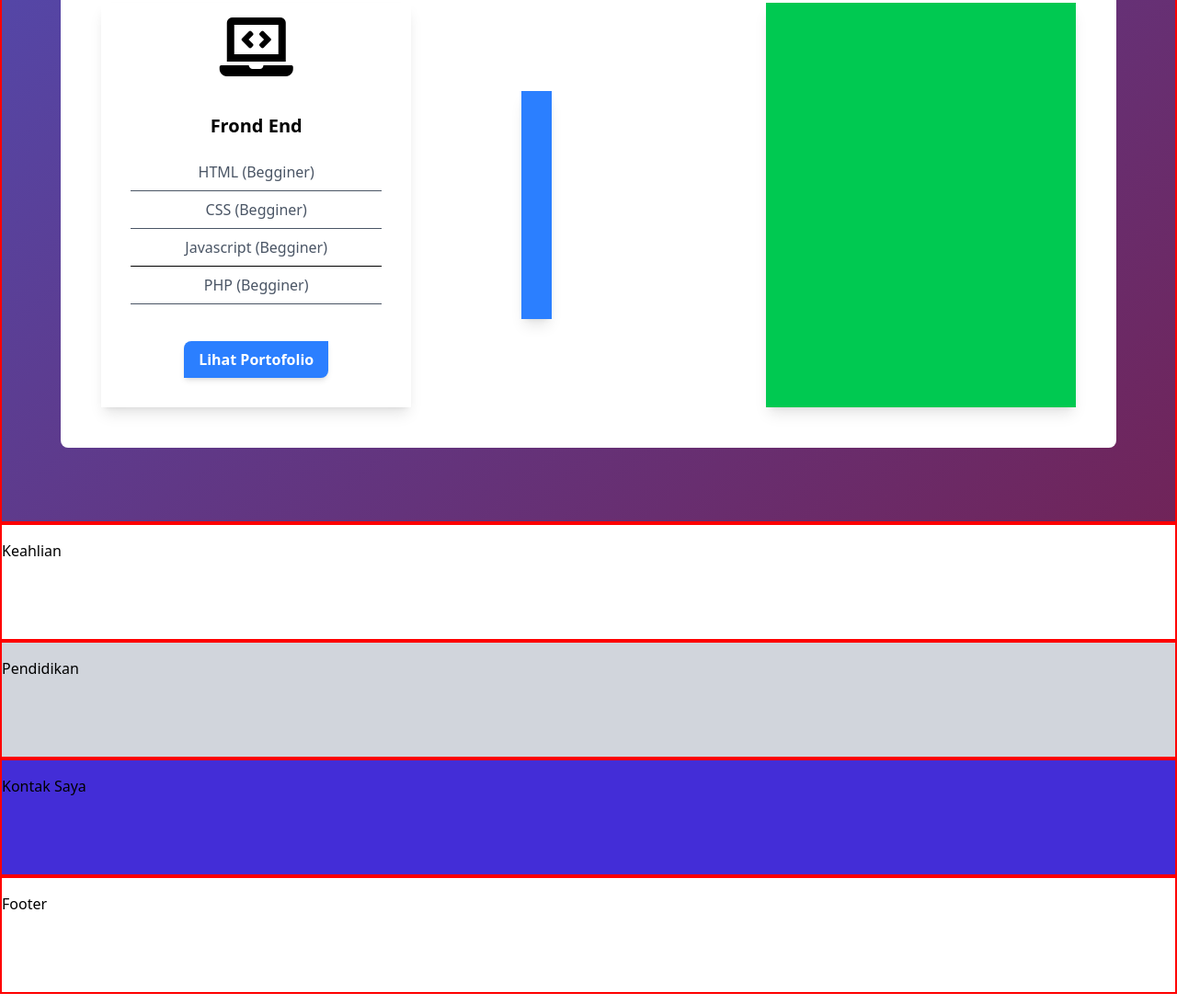
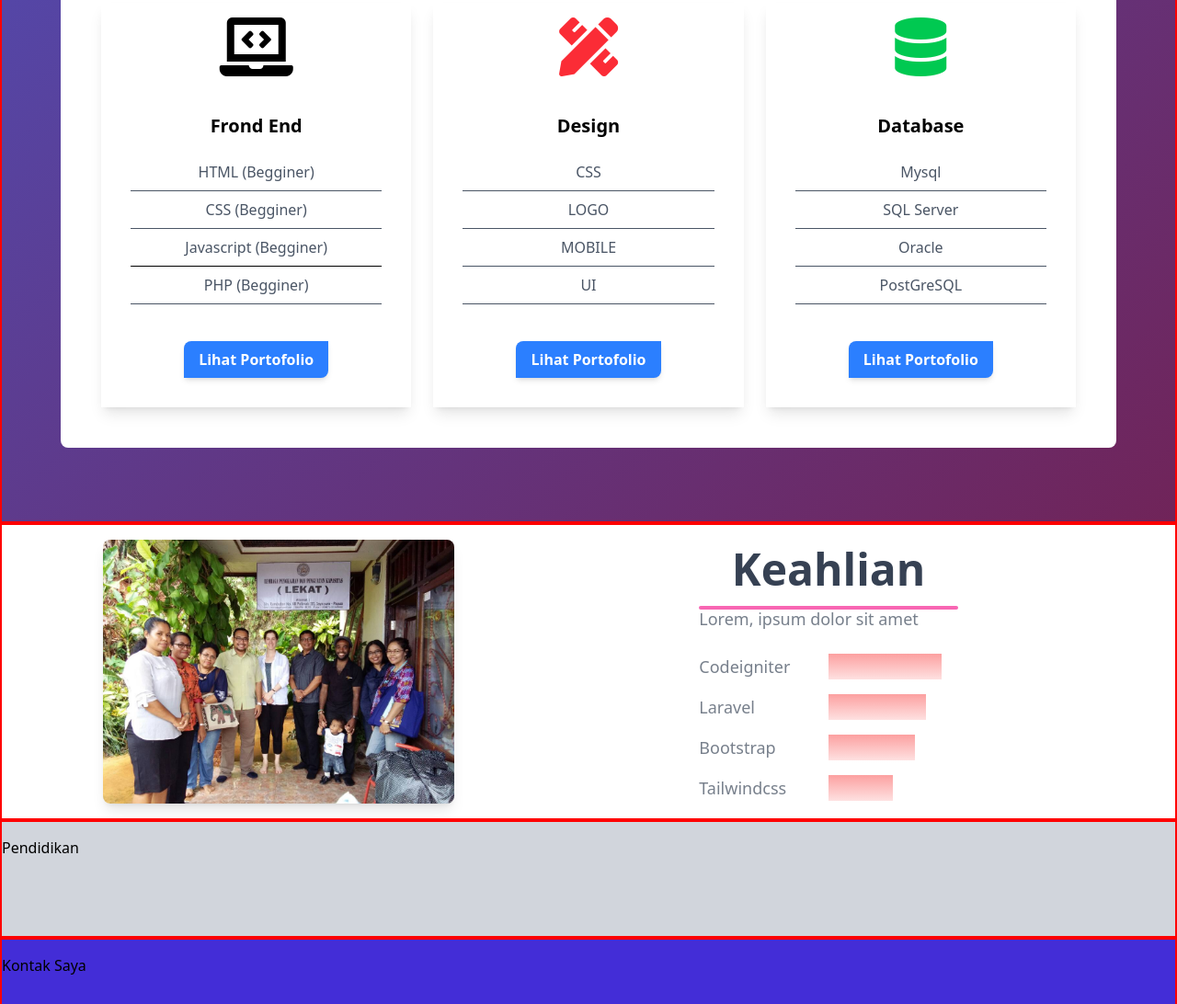
Before and after one commit to StewardIzak/belajar_tailwindcss.github.io, a website: page index.html in a window 1280 px wide. Shown: the part 619-1711 px from the top of the page at 92% size. Drawn offline with Linux system fonts and the light colour scheme.

Commit message:
lanjutan pengembangan menu keahlian

```diff
--- a/index.html
+++ b/index.html
@@ -19,8 +19,13 @@
       .gradient {
         background-image: linear-gradient(to bottom right, #4c51bf, #702459);
       }
+
+      .gradient-skill {
+        background-image: linear-gradient(#fc8181,#fed7d7);
+      }
     </style>
   </head>
+
   <body>
     <!-- Navbar Mulai -->
     <section class="w-screen mx-auto px-4">
@@ -140,20 +145,108 @@
           </div>
           <!-- Button Selesai -->
         </div>
-        <div class="grid grid-cols-1 md:grid-cols-3 bg-white py-4 px-4 md:py-8 md:px-8 m-16 rounded-lg">
-          <div class="max-w-sm shadow-lg px-4 py-4 bg-blue-500 m-3"></div>
+        <!-- Box Kedua mulai -->
+        <div class="max-w-sm shadow-lg px-4 py-4 bg-white m-3 text-center">
+          <i class="fas fa-pencil-ruler fa-4x text-red-500 mb-6"></i>
+          <div class="p-4">
+            <p class="font-bold text-lg md:text-xl mb-6">Design</p>
+            <p class="text-gray-600 text-base mb-2">CSS</p>
+            <hr class="text-gray-600 mb-2" />
+            <p class="text-gray-600 text-base mb-2">LOGO</p>
+            <hr class="text-gray-600 mb-2" />
+            <p class="text-gray-600 text-base mb-2">MOBILE</p>
+            <hr class="text-gray-600 mb-2" />
+            <p class="text-gray-600 text-base mb-2">UI</p>
+            <hr class="text-gray-600 mb-2" />
+          </div>
+          <!-- Button Mulai -->
+          <div class="px-2 py-4">
+            <button
+              class="bg-blue-500 hover:bg-blue-700 text-white font-bold px-4 py-2 shadow-md rounded-tl-lg rounded-br-lg"
+            >
+              Lihat Portofolio
+            </button>
+          </div>
+          <!-- Button Selesai -->
+        </div>
+        <!-- Box Kedua Selesai -->
 
+        <!-- Box Ketiga Mulai -->
+        <div class="max-w-sm shadow-lg px-4 py-4 bg-white m-3 text-center">
+          <i class="fas fa-database fa-4x text-green-500 mb-6"></i>
+          <div class="p-4">
+            <p class="font-bold text-lg md:text-xl mb-6">Database</p>
+            <p class="text-gray-600 text-base mb-2">Mysql</p>
+            <hr class="text-gray-600 mb-2" />
+            <p class="text-gray-600 text-base mb-2">SQL Server</p>
+            <hr class="text-gray-600 mb-2" />
+            <p class="text-gray-600 text-base mb-2">Oracle</p>
+            <hr class="text-gray-600 mb-2" />
+            <p class="text-gray-600 text-base mb-2">PostGreSQL</p>
+            <hr class="text-gray-600 mb-2" />
+          </div>
+          <!-- Button Mulai -->
+          <div class="px-2 py-4">
+            <button
+              class="bg-blue-500 hover:bg-blue-700 text-white font-bold px-4 py-2 shadow-md rounded-tl-lg rounded-br-lg"
+            >
+              Lihat Portofolio
+            </button>
+          </div>
+          <!-- Button Selesai -->
         </div>
+        <!-- Box Ketiga Selesai -->
+      </div>
+    </section>
+    <!-- Tentang Saya Selesai -->
+
+    <section class="w-screen mx-auto py-4 px-4  bg-white">
+      <div class="flex flex-wrap">
+        <div class="w-full md:w-4/12 ml-auto mr-auto px-4">
+          <img src="img/sejarah.jpg" alt="Sejarah" class="max-w-full rounded-lg shadow-lg">
+        </div>
+        <div class="w-full md:w-5/12 ml-auto mr-auto px-6 bg-white">
+          <div class="md:pr-12">
+            <h1 class="w-full my-2 text-5xl font-bold text-center text-gray-700">Keahlian</h1>
+            <div class="mb-4">
+              <div class="h-1 mx-auto bg-pink-500 w-2/3 opacity-75 my-0 rounded">
+                <p class="mt-4 text-lg text-gray-600">
+                  Lorem, ipsum dolor sit amet
+                </p>
+                <ul class="list-none mt-4">
+                  <li class="grid grid-cols-2 py-2">
+                    <p class="text-lg text-gray-600">Codeigniter</p>
+                    <div class="gradient-skill w-7/8"></div>
+                  </li>
+                  <li class="grid grid-cols-2 py-2">
+                    <p class="text-lg text-gray-600">Laravel</p>
+                    <div class="gradient-skill w-3/4"></div>
+                  </li>
+                  <li class="grid grid-cols-2 py-2">
+                    <p class="text-lg text-gray-600">Bootstrap</p>
+                    <div class="gradient-skill w-2/3"></div>
+                  </li>
+                  <li class="grid grid-cols-2 py-2">
+                    <p class="text-lg text-gray-600">Tailwindcss</p>
+                    <div class="gradient-skill w-1/2"></div>
+                  </li>
+                </ul>
+              </div>
+            </div>
+          </div>
+        </div>
+      </div>
+    </section>
 
 
 
 
-        <div class="max-w-sm shadow-lg px-4 py-4 bg-green-500 m-3"></div>
-      </div>
-    </section>
-    <!-- Tentang Saya Selesai -->
 
-    <section class="w-screen mx-auto py-4 bg-white h-32">Keahlian</section>
+
+
+
+
+
     <section class="w-screen mx-auto py-4 bg-gray-300 h-32">Pendidikan</section>
     <section class="w-screen mx-auto py-4 bg-indigo-700 h-32">
       Kontak Saya
```
Also changed, not shown: dist/output.css.
